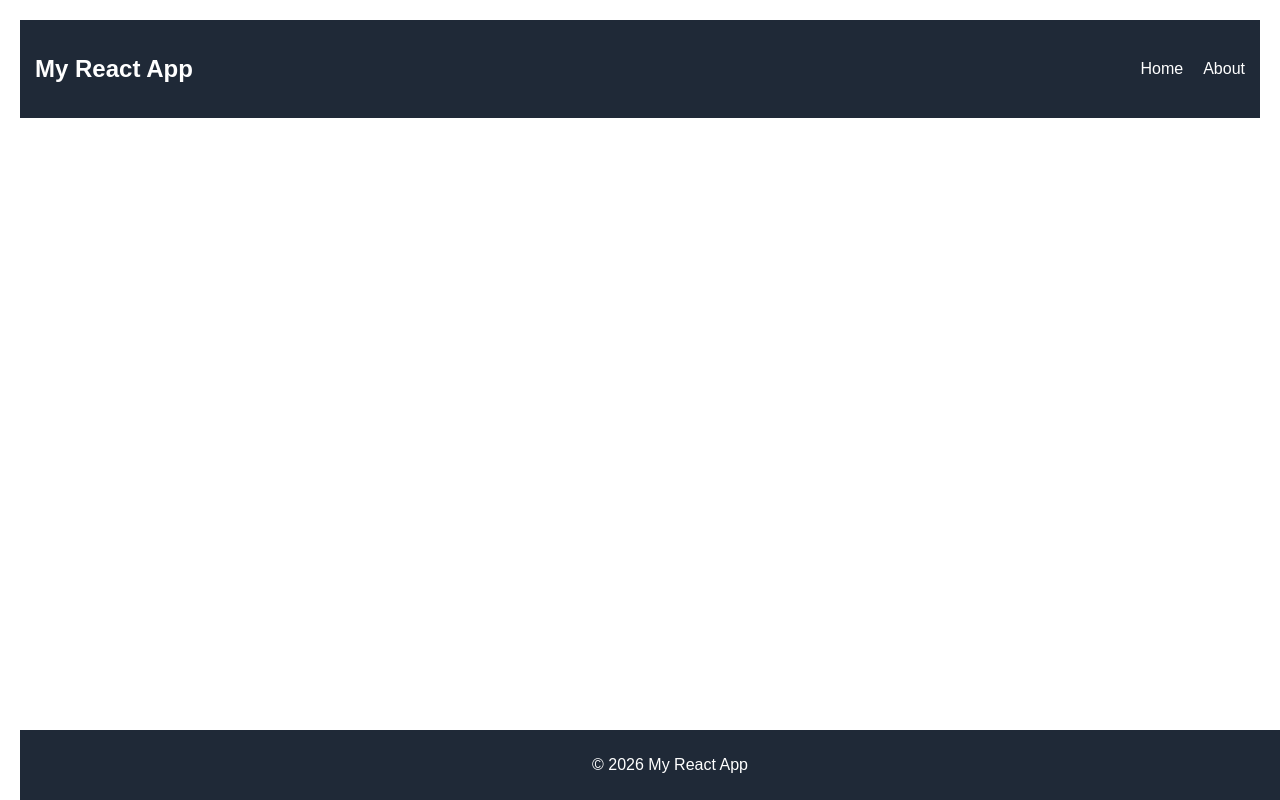
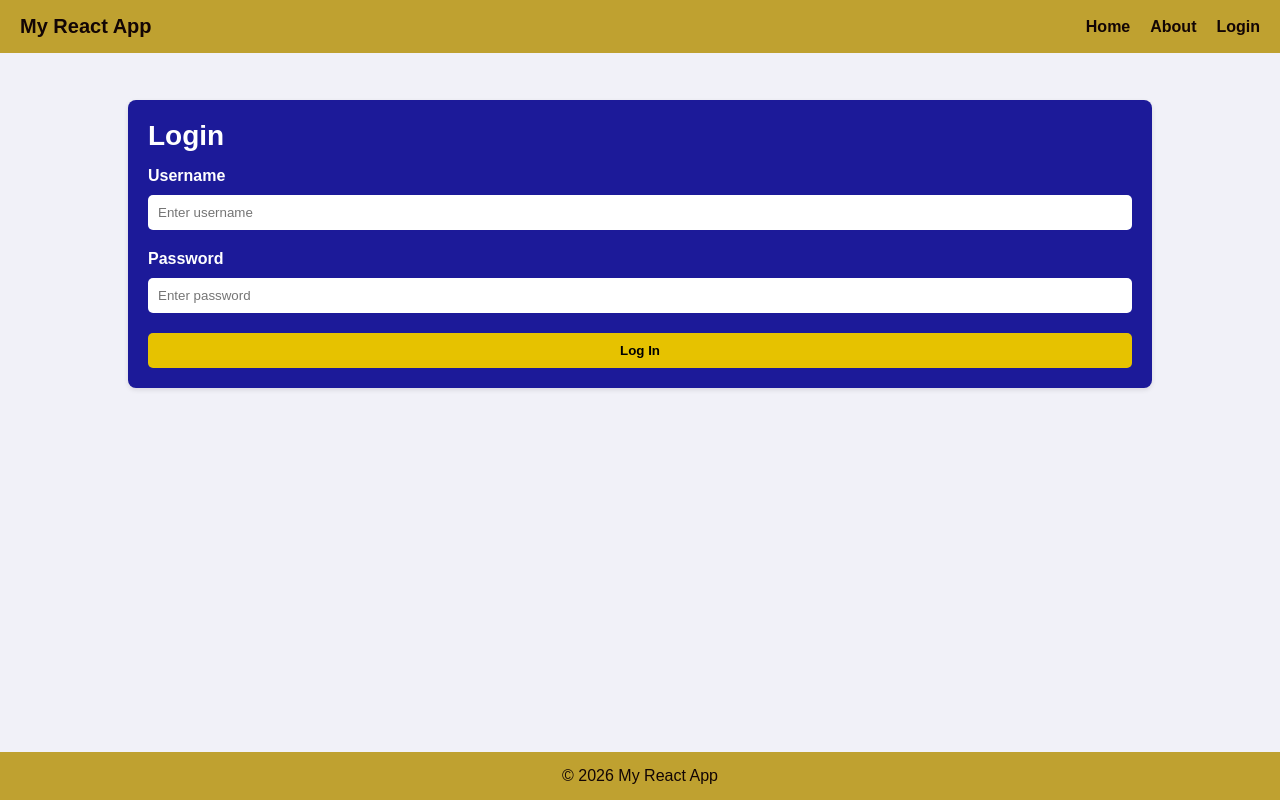
Before and after one commit to mecsung/CTAPDEVL-BSCS231A, a React (Create React App) app in the folder frontend/: page /login in a window 1280 px wide. Built offline with nearby package versions, Linux system fonts and the light colour scheme.

Commit message:
Base Styling ACT4 - Styled Home & About. Also added login page

```diff
--- a/frontend/src/App.js
+++ b/frontend/src/App.js
@@ -1,6 +1,7 @@
 import { BrowserRouter, Routes, Route } from "react-router-dom";
 import Home from "./pages/Home";
 import About from "./pages/About";
+import Login from "./pages/Login";
 import Navbar from "./components/Navbar";
 import Footer from "./components/Footer";
 
@@ -12,6 +13,7 @@ function App() {
       <Routes>
         <Route path="/" element={<Home />} />
         <Route path="/about" element={<About />} />
+        <Route path="/login" element={<Login />} />
       </Routes>
 
       <Footer />
--- a/frontend/src/components/Footer.js
+++ b/frontend/src/components/Footer.js
@@ -1,6 +1,6 @@
 function Footer() {
   return (
-    <footer>
+    <footer className="footer">
       <p>© 2026 My React App</p>
     </footer>
   );
--- a/frontend/src/components/Navbar.js
+++ b/frontend/src/components/Navbar.js
@@ -2,12 +2,12 @@ import { Link } from "react-router-dom";
 
 function Navbar() {
   return (
-    <nav>
+    <nav className="navbar">
       <h2>My React App</h2>
-
-      <ul>
+      <ul className="nav-links">
         <li><Link to="/">Home</Link></li>
         <li><Link to="/about">About</Link></li>
+        <li><Link to="/login">Login</Link></li>
       </ul>
     </nav>
   );
--- a/frontend/src/index.css
+++ b/frontend/src/index.css
@@ -1,44 +1,112 @@
-body {
+* {
   margin: 0;
-  font-family: Arial;
+  padding: 0;
+  box-sizing: border-box;
+  font-family: Arial, sans-serif;
 }
 
-nav {
-  background: #1f2937;
-  color: white;
-  padding: 15px;
-  display: flex;
-  justify-content: space-between;
-  align-items: center;
+
+body {
+  background-color: #f1f1f8;
 }
 
-nav ul {
+
+.container {
+  width: 80%;
+  margin: 100px auto 80px auto;
+  padding: 20px;
+  background-color: #1c1a99;
+  border-radius: 8px;
+  box-shadow: 0 2px 5px rgba(0,0,0,0.1);
+  color: #fff;
+}
+
+
+.page-title {
+  font-size: 28px;
+  margin-bottom: 15px;
+  color: #fff;
+}
+
+
+.navbar {
+  background-color: #bfa130;
+  color: #120505;
   display: flex;
+  align-items: center;
+  justify-content: space-between;
+  padding: 15px 20px;
+  position: fixed;
+  top: 0;
+  width: 100%;
+  z-index: 10;
+}
+
+.navbar h2 {
+  font-size: 20px;
+}
+
+.nav-links {
   list-style: none;
+  display: flex;
   gap: 20px;
 }
 
-nav a {
-  color: white;
+.nav-links li a {
+  color: #120505;
   text-decoration: none;
+  font-weight: bold;
+}
+
+.nav-links li a:hover {
+  color: #fffacd;
 }
 
 
-div {
-  padding: 20px;
-}
-
-
-footer {
-  background: #1f2937;
-  color: white;
+.footer {
+  background-color: #bfa130;
+  color: #120505;
   text-align: center;
-  padding: 10px;
+  padding: 15px;
   position: fixed;
   bottom: 0;
   width: 100%;
 }
 
-.active {
-  border-bottom: 2px solid white;
+
+.login-container form {
+  display: flex;
+  flex-direction: column;
+  gap: 20px;
 }
+
+.login-container .form-group {
+  display: flex;
+  flex-direction: column;
+}
+
+.login-container label {
+  font-weight: bold;
+  margin-bottom: 10px;
+  color: #fff;
+}
+
+.login-container input {
+  padding: 10px;
+  border-radius: 5px;
+  border: none;
+  width: 100%;
+}
+
+.login-container button {
+  padding: 10px;
+  border: none;
+  border-radius: 5px;
+  background-color: #e6c200;
+  font-weight: bold;
+  cursor: pointer;
+}
+
+.login-container button:hover {
+  background-color: #e6c200;
+}
--- a/frontend/src/index.js
+++ b/frontend/src/index.js
@@ -4,6 +4,4 @@ import './index.css';
 import App from './App';
 
 const root = ReactDOM.createRoot(document.getElementById('root'));
-root.render(
-  <App />
-);
+root.render(<App />);
--- a/frontend/src/pages/About.js
+++ b/frontend/src/pages/About.js
@@ -1,8 +1,8 @@
 function About() {
   return (
-    <div>
-      <h1>About Page</h1>
-      <p>Hi! My name is Shervin D. Gutierrez, and I'm a 3rd-year Computer Science student.  Thank you po!</p>
+    <div className="container">
+      <h1 className="page-title">About Page</h1>
+      <p>Hi! My name is Shervin D. Gutierrez, and I'm a 3rd-year Computer Science student. Thank you po!</p>
     </div>
   );
 }
--- a/frontend/src/pages/Home.js
+++ b/frontend/src/pages/Home.js
@@ -1,7 +1,7 @@
 function Home() {
   return (
-    <div>
-      <h1>Home Page</h1>
+    <div className="container">
+      <h1 className="page-title">Home Page</h1>
       <p>Welcome to my React App</p>
     </div>
   );
--- /dev/null
+++ b/frontend/src/pages/Login.js
@@ -0,0 +1,20 @@
+function Login() {
+  return (
+    <div className="container login-container">
+      <h1 className="page-title">Login</h1>
+      <form>
+        <div className="form-group">
+          <label>Username</label>
+          <input type="text" placeholder="Enter username" />
+        </div>
+        <div className="form-group">
+          <label>Password</label>
+          <input type="password" placeholder="Enter password" />
+        </div>
+        <button type="submit">Log In</button>
+      </form>
+    </div>
+  );
+}
+
+export default Login;
```
